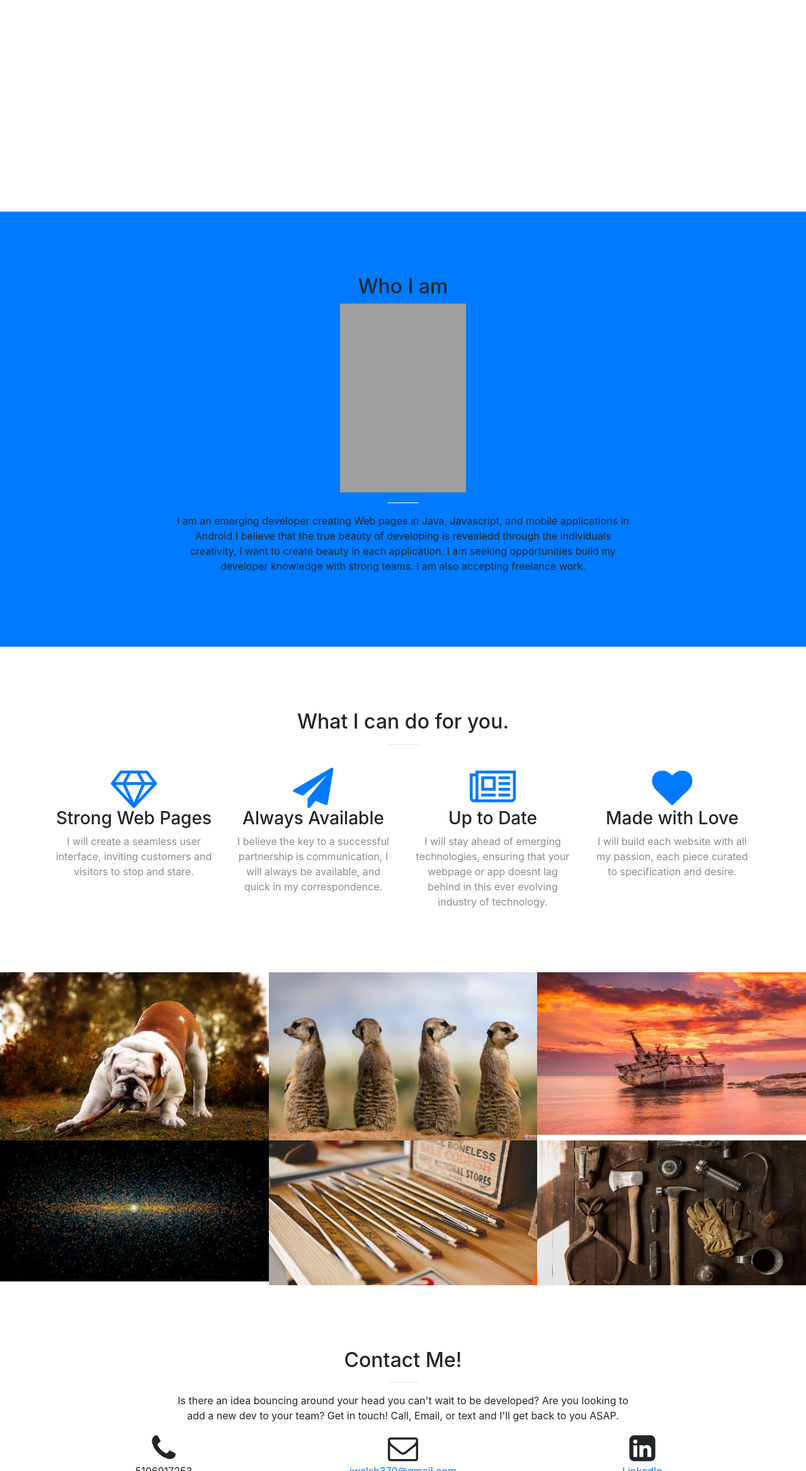
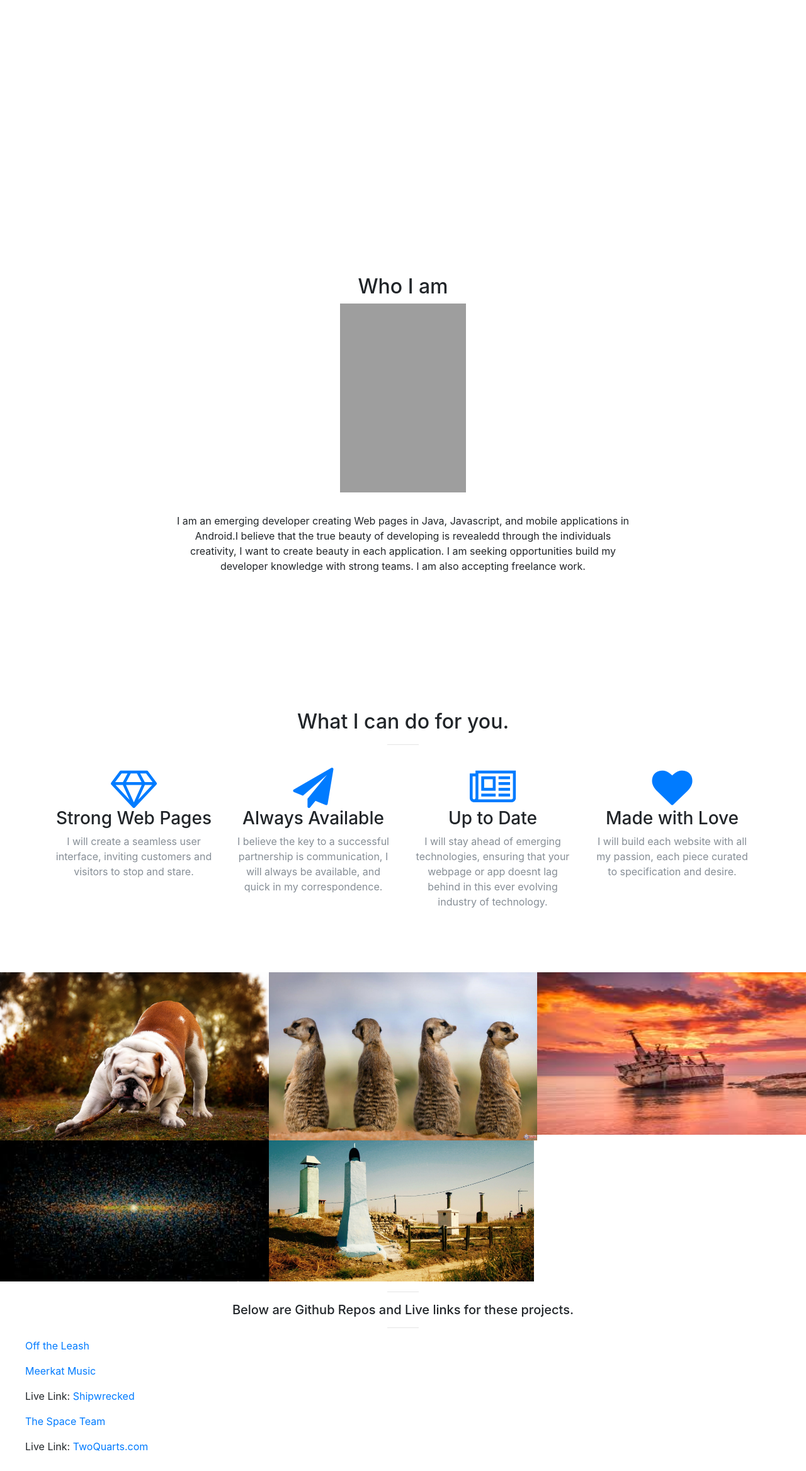
Before and after one commit to jwalsh370/old-portfolio, a website with bundled scripts: page index.html in a window 1280 px wide. Shown: the part 464-2800 px from the top of the page at 63% size. Built offline with nearby package versions, Linux system fonts and the light colour scheme; grey boxes are pictures that could not be loaded; files whose address does not match are found by name.

Commit message:
add links to repos and remove background color from about image.

```diff
--- a/css/creative.css
+++ b/css/creative.css
@@ -41,7 +41,7 @@ p {
   margin-bottom: 20px; }
 
 .bg-primary {
-  background-color: white !important; }
+  background-color: #F05F40 !important; }
 
 .bg-dark {
   color: white;
@@ -62,7 +62,7 @@ section {
   text-shadow: none; }
 
 ::selection {
-  color: #F05F40;
+  color: white;
   background: #222222;
   text-shadow: none; }
 
--- a/index.html
+++ b/index.html
@@ -65,7 +65,7 @@
   </div>
 <!-- Header End  -->
 <!-- About -->
-    <section class="bg-primary" id="about" >
+    <section id="about" >
       <div class="container">
         <div class="row">
           <div class="col-lg-8 mx-auto text-center">
@@ -130,7 +130,8 @@
       <div class="container-fluid">
         <div class="row no-gutter popup-gallery">
           <div class="col-lg-4 col-sm-6">
-            <a class="portfolio-box" href="img/portfolio/fullsize/bully.jpg">
+            <a class="portfolio-box"
+           href="https://github.com/janek-b/off-the-leash">
               <img class="img-fluid" src="img/portfolio/thumbnails/bully.jpg" alt="Off The Leash">
               <div class="portfolio-box-caption">
                 <div class="portfolio-box-caption-content">
@@ -140,6 +141,7 @@
                   <div class="project-name">
                     Off The Leash
                   </div>
+                  <button type="button" name="button">Github</button>
                 </div>
               </div>
             </a>
@@ -155,6 +157,7 @@
                   <div class="project-name">
                     Meerkat Music
                   </div>
+                  <button type="button" name="button">Github</button>
                 </div>
               </div>
             </a>
@@ -170,6 +173,7 @@
                   <div class="project-name">
                     Shipwrecked
                   </div>
+                  <button type="button" name="button">Github</button>
                 </div>
               </div>
             </a>
@@ -185,6 +189,8 @@
                   <div class="project-name">
                     The Space Team
                   </div>
+                  <button type="button" name="button">Github</button>
+
                 </div>
               </div>
             </a>
@@ -192,8 +198,8 @@
 
           <!-- Pick up with adding ping pong image to portfolio -->
           <div class="col-lg-4 col-sm-6">
-            <a class="portfolio-box" href="img/portfolio/fullsize/5.jpg">
-              <img class="img-fluid" src="img/portfolio/thumbnails/5.jpg" alt="">
+            <a class="portfolio-box" href="img/portfolio/fullsize/cigales.jpg">
+              <img class="img-fluid" src="img/portfolio/thumbnails/cigales.jpg" alt="Harrs Wine Merchants" style="height:223.5px">
               <div class="portfolio-box-caption">
                 <div class="portfolio-box-caption-content">
                   <div class="project-category text-faded">
@@ -202,11 +208,13 @@
                   <div class="project-name">
                     Two Quarts Wine Sellers
                   </div>
+                  <button type="button" name="button">Live</button>
+
                 </div>
               </div>
             </a>
           </div>
-          <div class="col-lg-4 col-sm-6">
+          <!-- <div class="col-lg-4 col-sm-6">
             <a class="portfolio-box" href="img/portfolio/fullsize/6.jpg">
               <img class="img-fluid" src="img/portfolio/thumbnails/6.jpg" alt="">
               <div class="portfolio-box-caption">
@@ -220,10 +228,22 @@
                 </div>
               </div>
             </a>
-          </div>
+          </div> -->
         </div>
       </div>
     </section>
+    <div class="links">
+      <hr>
+      <h5 style=text-align:center>Below are  Github Repos and Live links for these projects.</h5>
+      <hr>
+      <ol>
+      <a href="https://github.com/janek-b/off-the-leash"><p>Off the Leash</p></a>
+        <a href="https://github.com/jwalsh370/Meerkat"><p>Meerkat Music</p></a>
+        <p>Live Link: <a href="https://shipwrecked-17de2.firebaseapp.com">Shipwrecked</p></a>
+        <a href="https://github.com/darkknightsds/space-team"><p>The Space Team</p></a>
+        <p>Live Link: <a href="https://www.twoquarts.com/shop/hampers/costa-blanca-pack/estepona-pack.htm">TwoQuarts.com</p></a>
+      </ol>
+    </div>
 
 <!-- contact -->
     <section id="contact">
--- a/package.json
+++ b/package.json
@@ -23,7 +23,7 @@
   ],
   "repository": {
     "type": "git",
-    "url": "https://github.com/BlackrockDigital/startbootstrap-creative.git"
+    "url": "git+https://github.com/BlackrockDigital/startbootstrap-creative.git"
   },
   "dependencies": {
     "bootstrap": "^4.0.0-beta.2",
@@ -41,5 +41,9 @@
     "gulp-rename": "^1.2.2",
     "gulp-sass": "^3.1.0",
     "gulp-uglify": "3.0.0"
+  },
+  "main": "gulpfile.js",
+  "scripts": {
+    "test": "echo \"Error: no test specified\" && exit 1"
   }
 }
```
Also changed, not shown: css/creative.min.css, img/portfolio/fullsize/cigales.jpg (added), img/portfolio/thumbnails/cigales.jpg (added), 3 other files.
